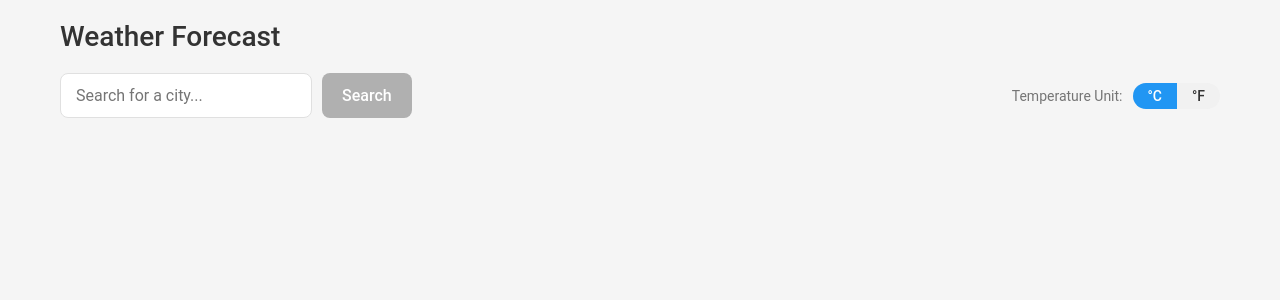
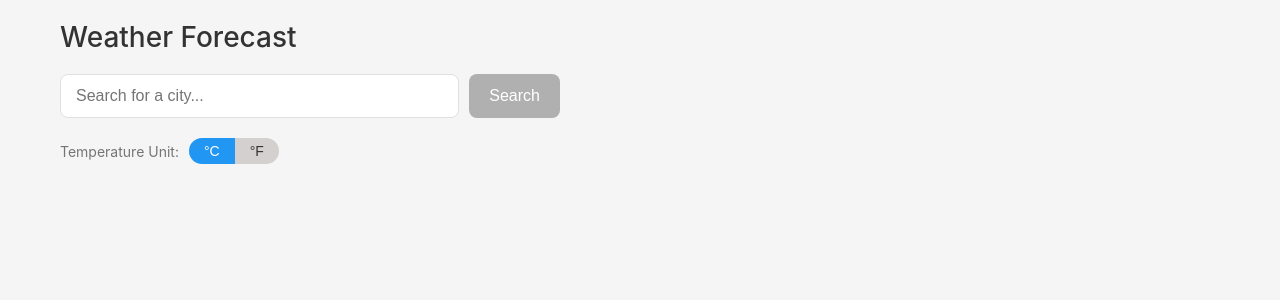
Before and after one commit to EroSargsyan/weather-app-devin, a React (Create React App) app: page / in a window 1280 px wide. Shown: the top 300 px of the page. Built offline with nearby package versions, Linux system fonts and the light colour scheme; no server answers.

Commit message:
refactor(styles): change components styles

```diff
--- a/src/App.tsx
+++ b/src/App.tsx
@@ -2,22 +2,18 @@ import React from 'react';
 import { BrowserRouter as Router, Routes, Route } from 'react-router-dom';
 import { Provider } from 'react-redux';
 import { store } from './store';
-import { ThemeProvider } from 'styled-components';
 import { GlobalStyles } from './styles/GlobalStyles';
-import { theme } from './styles/theme';
 import WeatherDashboard from './pages/WeatherDashboard';
 
 const App: React.FC = () => {
   return (
     <Provider store={store}>
-      <ThemeProvider theme={theme}>
       <GlobalStyles />
       <Router>
         <Routes>
           <Route path="/" element={<WeatherDashboard />} />
         </Routes>
       </Router>
-      </ThemeProvider>
     </Provider>
   );
 };
--- a/src/components/CurrentWeather.tsx
+++ b/src/components/CurrentWeather.tsx
@@ -17,7 +17,7 @@ const CurrentWeather: React.FC<ICurrentWeatherProps> = ({ data, unit }) => {
         <Temperature>{formatTemperature(data.main.temp, unit)}</Temperature>
         <WeatherDescription>
           <WeatherIcon
-            src={`https://openweathermap.org/img/wn/${data.weather[0].icon}@2x.png`}
+            src={`https://openweathermap.org/img/wn/${data.weather[0].icon}.png`}
             alt={data.weather[0].description}
           />
           <span>{data.weather[0].description}</span>
@@ -28,11 +28,12 @@ const CurrentWeather: React.FC<ICurrentWeatherProps> = ({ data, unit }) => {
 };
 
 const Container = styled.div`
-  background-color: ${({ theme }) => theme.colors.lightBackground};
-  border-radius: ${({ theme }) => theme.borderRadius};
-  box-shadow: ${({ theme }) => theme.boxShadow};
   padding: 20px;
   margin-bottom: 20px;
+  max-width: 350px;
+  width: 100%;
+  background-color: #ffffff;
+  border-radius: 8px;
 `;
 
 const Header = styled.div`
@@ -52,8 +53,7 @@ const WeatherInfo = styled.div`
   align-items: center;
   justify-content: space-between;
   margin-bottom: 20px;
-
-  @media (max-width: ${({ theme }) => theme.breakpoints.mobile}) {
+  @media (max-width: 576px) {
     flex-direction: column;
     align-items: flex-start;
   }
--- a/src/components/ErrorModal.tsx
+++ b/src/components/ErrorModal.tsx
@@ -1,12 +1,12 @@
 import styled from 'styled-components';
 import { IErrorModalProps } from '../types/types';
 
-const ErrorModal: React.FC<IErrorModalProps> = ({ message, onClose }) => {
+const ErrorModal: React.FC<IErrorModalProps> = ({ onClose }) => {
   return (
     <Overlay onClick={onClose}>
       <ModalContent>
         <Title>Error</Title>
-        <Message>{message}</Message>
+        <Message>City not found</Message>
         <Button onClick={onClose}>Close</Button>
       </ModalContent>
     </Overlay>
@@ -28,7 +28,7 @@ const Overlay = styled.div`
 
 const ModalContent = styled.div`
   background-color: white;
-  border-radius: ${({ theme }) => theme.borderRadius};
+  border-radius: 8px;
   padding: 20px;
   max-width: 90%;
   width: 400px;
@@ -38,7 +38,7 @@ const ModalContent = styled.div`
 const Title = styled.h2`
   font-size: 20px;
   margin-bottom: 10px;
-  color: ${({ theme }) => theme.colors.error};
+  color: #f44336;
 `;
 
 const Message = styled.p`
@@ -49,14 +49,12 @@ const Message = styled.p`
 
 const Button = styled.button`
   padding: 10px 20px;
-  background-color: ${({ theme }) => theme.colors.primary};
+  background-color: #2196f3;
   color: white;
   border: none;
-  border-radius: ${({ theme }) => theme.borderRadius};
+  border-radius: 8px;
   font-size: 16px;
   cursor: pointer;
-  transition: ${({ theme }) => theme.transition};
-
   &:hover {
     background-color: #1976d2;
   }
--- a/src/components/HourlyForecast.tsx
+++ b/src/components/HourlyForecast.tsx
@@ -27,11 +27,12 @@ const HourlyForecast: React.FC<IHourlyForecastProps> = ({ forecastItems, unit })
 };
 
 const Container = styled.div`
-  background-color: ${({ theme }) => theme.colors.lightBackground};
-  border-radius: ${({ theme }) => theme.borderRadius};
-  box-shadow: ${({ theme }) => theme.boxShadow};
+  background-color: #ffffff;
+  border-radius: 8px;
   padding: 20px;
   margin-bottom: 20px;
+  max-width: 750px;
+  width: 100%;
 `;
 
 const Title = styled.h2`
@@ -45,20 +46,6 @@ const ScrollableContainer = styled.div`
   overflow-x: auto;
   gap: 15px;
   padding-bottom: 10px;
-
-  &::-webkit-scrollbar {
-    height: 5px;
-  }
-
-  &::-webkit-scrollbar-track {
-    background: #f1f1f1;
-    border-radius: 10px;
-  }
-
-  &::-webkit-scrollbar-thumb {
-    background: #c1c1c1;
-    border-radius: 10px;
-  }
 `;
 
 const ForecastItem = styled.div`
@@ -70,7 +57,7 @@ const ForecastItem = styled.div`
 
 const Time = styled.span`
   font-size: 14px;
-  color: ${({ theme }) => theme.colors.lightText};
+  color: #757575;
   margin-bottom: 5px;
 `;
 
--- a/src/components/LoadingSpinner.tsx
+++ b/src/components/LoadingSpinner.tsx
@@ -26,7 +26,7 @@ const Loader = styled.div`
   width: 50px;
   height: 50px;
   border: 5px solid #f3f3f3;
-  border-top: 5px solid ${({ theme }) => theme.colors.primary};
+  border-top: 5px solid #2196f3;
   border-radius: 50%;
   animation: ${spin} 1s linear infinite;
   margin-bottom: 20px;
@@ -34,7 +34,7 @@ const Loader = styled.div`
 
 const LoadingText = styled.p`
   font-size: 16px;
-  color: ${({ theme }) => theme.colors.lightText};
+  color: #757575;
 `;
 
 export default LoadingSpinner;
--- a/src/components/SearchBar.tsx
+++ b/src/components/SearchBar.tsx
@@ -32,8 +32,9 @@ const Form = styled.form`
   display: flex;
   gap: 10px;
   margin-bottom: 20px;
-
-  @media (max-width: ${({ theme }) => theme.breakpoints.mobile}) {
+  max-width: 500px;
+  width: 100%;
+  @media (max-width: 576px) {
     flex-direction: column;
   }
 `;
@@ -42,13 +43,12 @@ const Input = styled.input`
   flex: 1;
   padding: 12px 15px;
   border: 1px solid #e0e0e0;
-  border-radius: ${({ theme }) => theme.borderRadius};
+  border-radius: 8px;
   font-size: 16px;
   outline: none;
-  transition: ${({ theme }) => theme.transition};
 
   &:focus {
-    border-color: ${({ theme }) => theme.colors.primary};
+    border-color: #2196f3;
     box-shadow: 0 0 0 2px rgba(33, 150, 243, 0.2);
   }
 
@@ -60,14 +60,13 @@ const Input = styled.input`
 
 const Button = styled.button`
   padding: 12px 20px;
-  background-color: ${({ theme }) => theme.colors.primary};
+  background-color: #2196f3;
   color: white;
   border: none;
-  border-radius: ${({ theme }) => theme.borderRadius};
+  border-radius: 8px;
   font-size: 16px;
   font-weight: 500;
   cursor: pointer;
-  transition: ${({ theme }) => theme.transition};
 
   &:hover:not(:disabled) {
     background-color: #1976d2;
--- a/src/components/UnitSwitch.tsx
+++ b/src/components/UnitSwitch.tsx
@@ -26,7 +26,7 @@ const Container = styled.div`
 
 const Label = styled.span`
   font-size: 14px;
-  color: ${({ theme }) => theme.colors.lightText};
+  color: #757575;
 `;
 
 const SwitchContainer = styled.div`
@@ -36,23 +36,16 @@ const SwitchContainer = styled.div`
   overflow: hidden;
 `;
 
-interface UnitButtonProps {
+const UnitButton = styled.button<{
   active: boolean;
-}
-
-const UnitButton = styled.button<UnitButtonProps>`
+}>`
   padding: 5px 15px;
-  background-color: ${({ active, theme }) => (active ? theme.colors.primary : 'transparent')};
+  background-color: ${({ active }) => (active ? '#2196F3' : 'rgb(213, 208, 208)')};
   color: ${({ active }) => (active ? 'white' : '#333333')};
   border: none;
   font-size: 14px;
   font-weight: 500;
   cursor: ${({ active }) => (active ? 'default' : 'pointer')};
-  transition: ${({ theme }) => theme.transition};
-
-  &:hover:not(:disabled) {
-    background-color: ${({ active, theme }) => (active ? theme.colors.primary : '#e0e0e0')};
-  }
 `;
 
 export default UnitSwitch;
--- a/src/index.tsx
+++ b/src/index.tsx
@@ -3,25 +3,13 @@ import ReactDOM from 'react-dom/client';
 import './index.css';
 import App from './App';
 import reportWebVitals from './reportWebVitals';
-import { ThemeProvider } from 'styled-components';
-import { theme } from './styles/theme';
 
-
-declare module 'styled-components' {
-  type Theme = typeof theme;
-  export interface DefaultTheme extends Theme {}
-}
-
-const root = ReactDOM.createRoot(
-  document.getElementById('root') as HTMLElement
-);
+const root = ReactDOM.createRoot(document.getElementById('root') as HTMLElement);
 
 root.render(
   <React.StrictMode>
-    <ThemeProvider theme={theme}>
-      <App />
-    </ThemeProvider>
-  </React.StrictMode>
+    <App />
+  </React.StrictMode>,
 );
 
 reportWebVitals();
--- a/src/pages/WeatherDashboard.tsx
+++ b/src/pages/WeatherDashboard.tsx
@@ -1,7 +1,12 @@
 import { useEffect, useState } from 'react';
 import styled from 'styled-components';
 import { useAppDispatch, useAppSelector } from '../hooks/reduxHooks';
-import { fetchWeatherByCity, fetchWeatherByCoords, toggleUnit } from '../store/weatherSlice';
+import {
+  fetchWeatherByCity,
+  fetchWeatherByCoords,
+  setSelectedDay,
+  toggleUnit,
+} from '../store/weatherSlice';
 
 import LoadingSpinner from '../components/LoadingSpinner';
 import ErrorModal from '../components/ErrorModal';
@@ -9,6 +14,8 @@ import SearchBar from '../components/SearchBar';
 import UnitSwitch from '../components/UnitSwitch';
 import CurrentWeather from '../components/CurrentWeather';
 import HourlyForecast from '../components/HourlyForecast';
+import { groupForecastByDay } from '../utils/weatherUtils';
+import DailyForecast from '../components/DailyForecast';
 
 const WeatherDashboard: React.FC = () => {
   const dispatch = useAppDispatch();
@@ -16,7 +23,27 @@ const WeatherDashboard: React.FC = () => {
     (state) => state.weather,
   );
 
+  const [groupedForecast, setGroupedForecast] = useState<any[][]>([]);
   const [showError, setShowError] = useState(false);
+
+  const handleSearch = (searchCity: string) => {
+    dispatch(fetchWeatherByCity(searchCity));
+  };
+
+  const handleUnitToggle = () => {
+    dispatch(toggleUnit());
+    if (city) {
+      dispatch(fetchWeatherByCity(city));
+    }
+  };
+
+  const handleCloseError = () => {
+    setShowError(false);
+  };
+
+  const handleDaySelect = (index: number) => {
+    dispatch(setSelectedDay(index));
+  };
 
   useEffect(() => {
     if (navigator.geolocation) {
@@ -40,25 +67,17 @@ const WeatherDashboard: React.FC = () => {
   }, [dispatch]);
 
   useEffect(() => {
+    if (forecast && forecast.list && forecast.list.length > 0) {
+      const grouped = groupForecastByDay(forecast.list);
+      setGroupedForecast(grouped);
+    }
+  }, [forecast]);
+
+  useEffect(() => {
     if (error) {
       setShowError(true);
     }
   }, [error]);
-
-  const handleSearch = (searchCity: string) => {
-    dispatch(fetchWeatherByCity(searchCity));
-  };
-
-  const handleUnitToggle = () => {
-    dispatch(toggleUnit());
-    if (city) {
-      dispatch(fetchWeatherByCity(city));
-    }
-  };
-
-  const handleCloseError = () => {
-    setShowError(false);
-  };
 
   return (
     <Container>
@@ -78,7 +97,18 @@ const WeatherDashboard: React.FC = () => {
             {currentWeather ? <CurrentWeather data={currentWeather} unit={unit} /> : null}
 
             {forecast?.list?.length ? (
-              <HourlyForecast forecastItems={forecast?.list} unit={unit} />
+              <>
+                <HourlyForecast forecastItems={forecast.list} unit={unit} />
+
+                {groupedForecast.length > 0 && (
+                  <DailyForecast
+                    dailyForecast={groupedForecast}
+                    selectedDay={selectedDay}
+                    unit={unit}
+                    onDaySelect={handleDaySelect}
+                  />
+                )}
+              </>
             ) : null}
           </>
         )}
@@ -108,12 +138,6 @@ const Title = styled.h1`
 const SearchRow = styled.div`
   display: flex;
   flex-direction: column;
-
-  @media (min-width: ${({ theme }) => theme.breakpoints.tablet}) {
-    flex-direction: row;
-    justify-content: space-between;
-    align-items: center;
-  }
 `;
 
 const Content = styled.main``;
--- a/src/styles/GlobalStyles.ts
+++ b/src/styles/GlobalStyles.ts
@@ -1,17 +1,16 @@
 import { createGlobalStyle } from 'styled-components';
-import { theme } from './theme';
 
 export const GlobalStyles = createGlobalStyle`
   * {
     margin: 0;
     padding: 0;
     box-sizing: border-box;
-    font-family: 'Roboto', Arial, sans-serif;
+
   }
 
   body {
-    background-color: ${theme.colors.background};
-    color: ${theme.colors.text};
+    background-color: #F5F5F5;
+    color: #333333;
   }
 
   button {
--- a/src/styles/theme.ts
+++ /dev/null
@@ -1,20 +0,0 @@
-export const theme = {
-    colors: {
-      primary: '#2196F3',
-      secondary: '#03A9F4',
-      background: '#F5F5F5',
-      lightBackground: '#FFFFFF',
-      text: '#333333',
-      lightText: '#757575',
-      error: '#F44336',
-    },
-    breakpoints: {
-      mobile: '576px',
-      tablet: '768px',
-      desktop: '992px',
-      largeDesktop: '1200px',
-    },
-    borderRadius: '8px',
-    boxShadow: '0 2px 8px rgba(0, 0, 0, 0.1)',
-    transition: 'all 0.3s ease',
-  };
```
Lines whose indentation alone changed are shown as unchanged.
